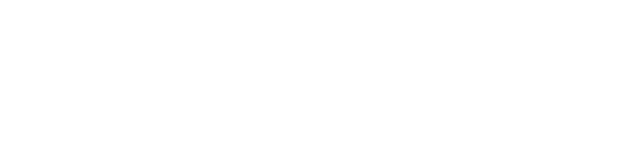
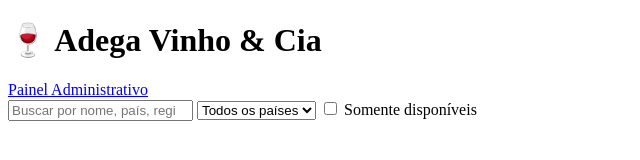
Before and after one commit to pedrohenrikee/projeto-final-psi, a plain HTML site: page index.html in a window 1280 px wide. Shown: the whole page, without its empty margins (0-640 px from the left). Drawn offline with Linux system fonts and the light colour scheme.

```diff
--- a/index.html
+++ b/index.html
@@ -1,11 +1,24 @@
 <!DOCTYPE html>
-<html lang="en">
+<html lang="pt-BR">
 <head>
     <meta charset="UTF-8">
     <meta name="viewport" content="width=device-width, initial-scale=1.0">
-    <title>Document</title>
+    <title>Adega Vinho & Cia</title>
 </head>
 <body>
+    <header>
+        <h1>🍷 Adega <span>Vinho & Cia</span></h1>
+        <a href ="admin.html">Painel Administrativo</a>
+    </header>
 
+    <main>
+        <section class="filtro">
+            <input type="search" id="busca" placeholder="Buscar por nome, país, região ou característica...">
+            <select id ="filtroPais"><option value="">Todos os países</option></select>
+            <label><input type="checkbox" id="soEstoque"> Somente disponíveis</label>
+        </section>
+
+        <section class="chips" id="chipsTipo" aria-label="Filtro por tipo"></section>
+    </main>
 </body>
 </html>
```
Also changed, not shown: admin.html (+11 -0 lines).
